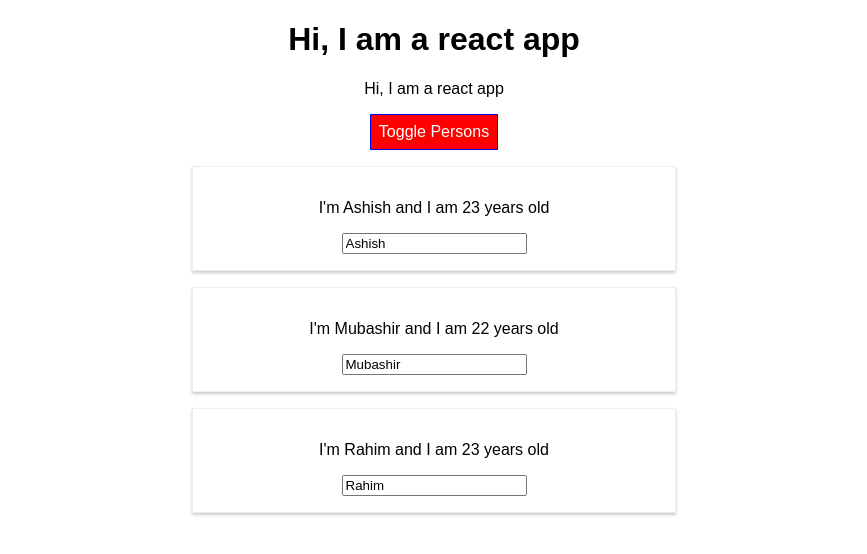
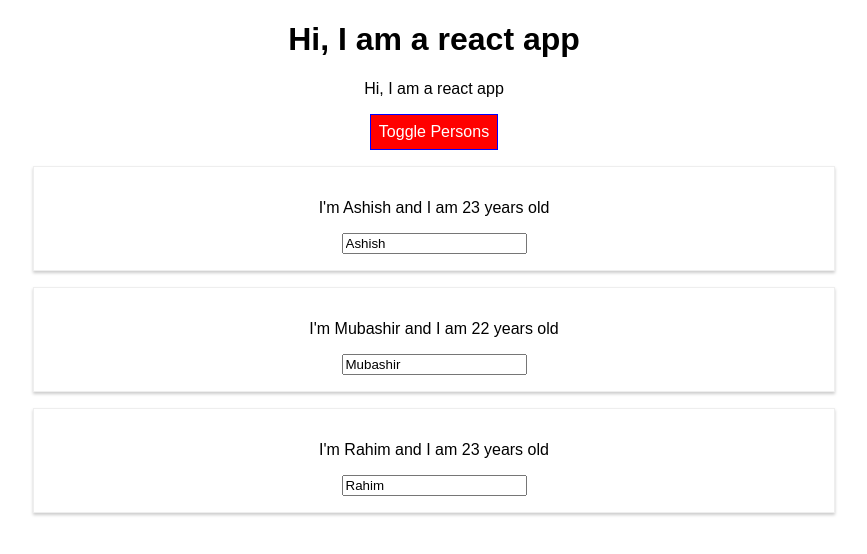
Before and after one commit to MubashirAR/learningReact, a React (Create React App) app in the folder practice/: page / in a window 1280 px wide. Both pictures are taken after a click on the button "Toggle Persons". Shown: the top 554 px of the page, without its empty margins (206-1073 px from the left). Built offline with nearby package versions, Linux system fonts and the light colour scheme.

Commit message:
removed Radium

```diff
--- a/practice/src/App.js
+++ b/practice/src/App.js
@@ -1,6 +1,5 @@
 import React, { Component } from 'react';
 import './App.css';
-import Radium, {StyleRoot} from 'radium'
 import Person from './Person/Person';
 
 class App extends Component {
@@ -56,11 +55,7 @@
       font: 'inherit',
       border: '1px solid blue',
       padding: '8px',
-      cursor: 'pointer',
-      ':hover': {
-        backgroundColor: 'lightgreen',
-        color: 'black'
-      }
+      cursor: 'pointer'
     }
 
     let persons = null;
@@ -85,7 +80,6 @@
         }
           </div> )
         style.backgroundColor = 'red';
-        style[':hover'].backgroundColor = 'salmon';
     }
     let classes = []
     if (this.state.persons.length <= 2) {
@@ -96,7 +90,6 @@
     }
 
     return (
-      <StyleRoot>
       <div className="App">
         <h1> Hi, I am a react app</h1>
         <p className={classes.join(' ')}> Hi, I am a react app</p>
@@ -105,10 +98,9 @@
         onClick={this.togglePersonsHandler} >Toggle Persons</button>
         {persons}
       </div>
-      </StyleRoot>
     );
     // return React.createElement('div',{className: 'App'},React.createElement('h1',null, 'Hi, I am a react app!!!!!!'))
   }
 }
 
-export default Radium(App);
+export default App;
--- a/practice/src/Person/Person.js
+++ b/practice/src/Person/Person.js
@@ -1,17 +1,10 @@
 import React, { Component } from 'react';
 import './Person.css';
-import Radium from 'radium'
 const person = (props) => {
-    const style = {
-        '@media (min-width: 500px)': {
-            width: '450px',
-
-        }
-    }
-    return <div className="Person" style={style}>
+    return <div className="Person" >
         <p onClick={props.click}> I'm {props.name} and I am {props.age} years old </p>
         <p>{props.children}</p>
         <input value={props.name} type="text" onChange={props.nameChanged}/>
     </div>
 };
-export default Radium(person);
+export default person;
```
